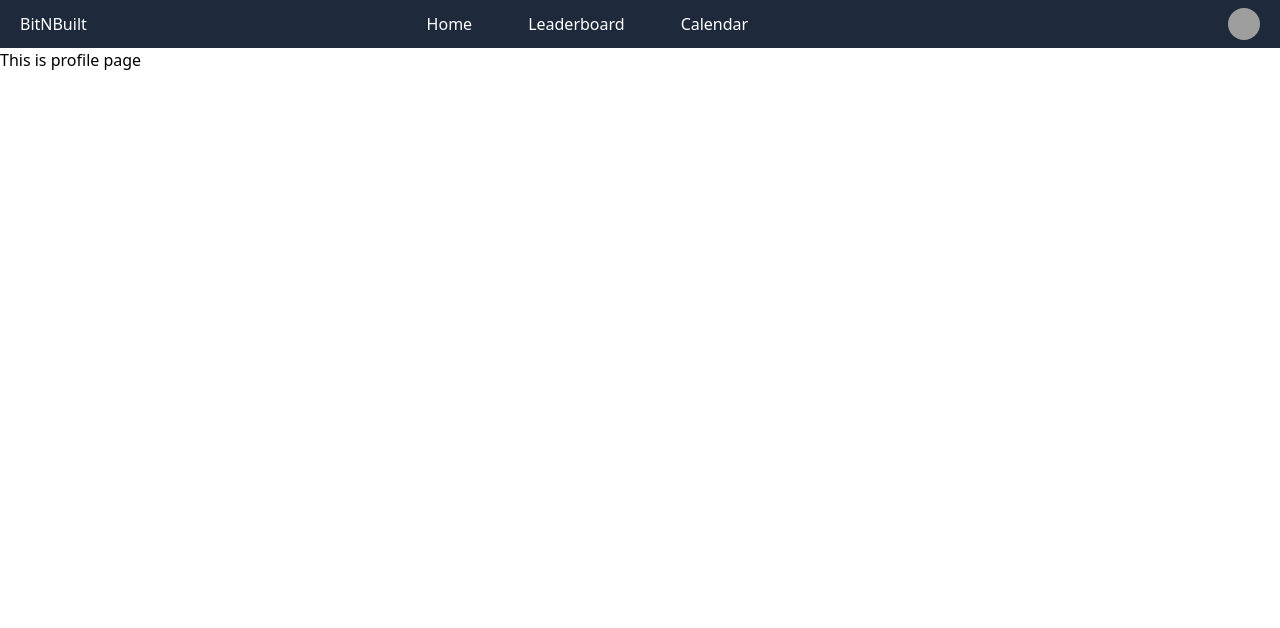
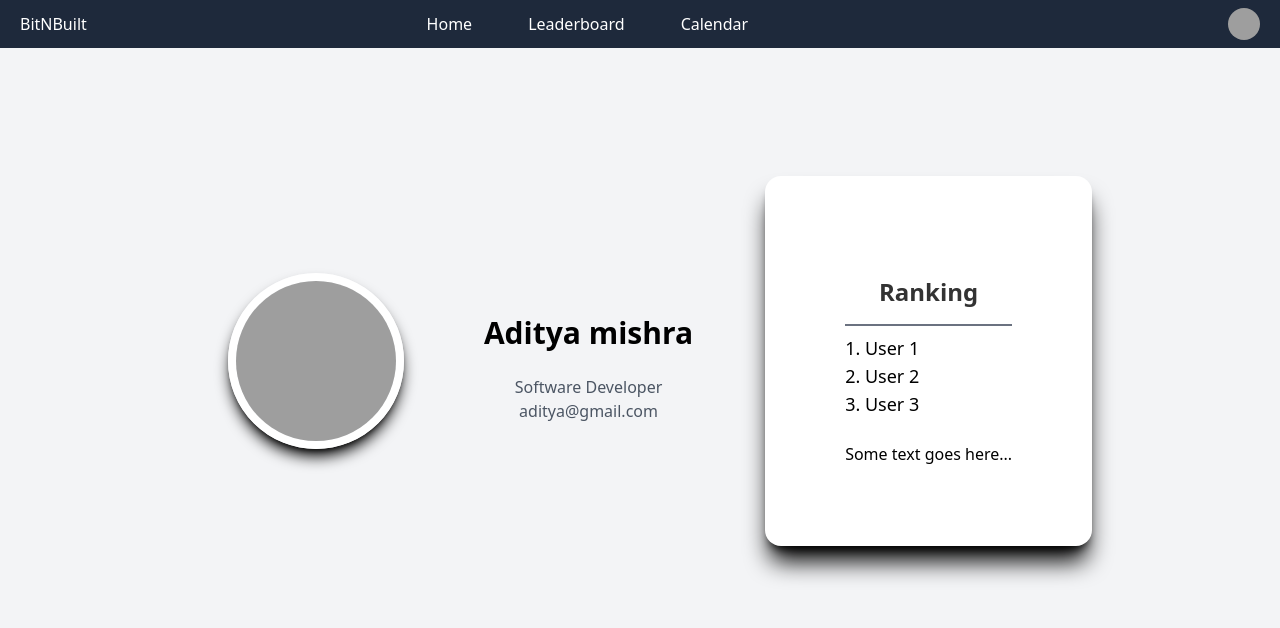
Before and after one commit to Aditya-1708/BITnBUILD-Project, a React (Create React App) app in the folder USERAPP/client/: page /profile in a window 1280 px wide. Shown: the top 628 px of the page. Built offline with nearby package versions, Linux system fonts and the light colour scheme; grey boxes are pictures that could not be loaded.

Commit message:
added profile page

```diff
--- a/USERAPP/client/src/App.js
+++ b/USERAPP/client/src/App.js
@@ -6,7 +6,7 @@ import Leaderboard from "./pages/Leaderboard";
 import MyCalendar from "./pages/MyCalendar";
 import Podium from "./pages/Podium";
 import Profilepage from "./pages/Profilepage";
-import StaticPage from "./pages/StaticPage";
+import RegisterPage from "./pages/RegisterPage";
 
 function App() {
   const [leaderboardData, setLeaderboardData] = useState([]);
@@ -59,7 +59,7 @@ function App() {
           <Route exact path="/calendar" element={<MyCalendar />}></Route>
           <Route exact path="/home" element={<Homepage/>}></Route>
           <Route exact path="/profile" element={<Profilepage/>} ></Route>
-          <Route exact path="/staticpage" element={<StaticPage/>} ></Route>
+          <Route exact path="/registerpage" element={<RegisterPage/>} ></Route>
         </Routes>
       </>
     </Router>
--- a/USERAPP/client/src/pages/MyCalendar.js
+++ b/USERAPP/client/src/pages/MyCalendar.js
@@ -21,7 +21,7 @@ const localizer = dateFnsLocalizer({
 const MyCalendar = () => {
   const [newEvent, setNewEvent] = useState({ title: "", start: "", end: "" });
   const [allEvents, setAllEvents] = useState([]);
-  const history = useNavigate();
+  const navigate = useNavigate();
 
   const handleAddEvent = () => {
     setAllEvents([...allEvents, newEvent]);
@@ -53,8 +53,8 @@ const MyCalendar = () => {
     },
   ];
 
-  const handleCardClick = () => {
-    history("/staticpage"); // Replace "/new-page" with the desired path
+  const handleCardClick = (card) => {
+    navigate(`/registerpage/`, { state: {card:card } });
   };
 
   return (
@@ -109,7 +109,7 @@ const MyCalendar = () => {
                 className="flex justify-start"
                 key={card.id}
                 style={{ marginBottom: "20px", cursor: "pointer" }}
-                onClick={handleCardClick}
+                onClick={() => handleCardClick(card)}
               >
                 <p>{card.content}</p>
               </div>
--- a/USERAPP/client/src/pages/Profilepage.js
+++ b/USERAPP/client/src/pages/Profilepage.js
@@ -1,11 +1,30 @@
-import React from 'react'
+import React from 'react';
 
-function Profilepage() {
+const Profilepage = () => {
     return (
-        <div>
-            This is profile page
+        <div className="flex flex-row py-32 justify-center bg-gray-100 ">
+            <div className="flex items-center ">
+                <div className=" shadow-black rounded-full overflow-hidden border-8 border-white shadow-lg mx-10  ">
+                    <img className="h-40 w-40 object-cover" src="#" alt="" />
+                </div>
+                <div className="mt-4  text-center py-8 px-10 flex flex-col">
+                    <h1 className="text-3xl font-semibold">Aditya mishra</h1>
+                    <br/>
+                    <p className="text-gray-600">Software Developer</p>
+                    <p className="text-gray-600">aditya@gmail.com</p>
+                </div>
+            </div>
+            <div className="bg-white px-20 py-20 rounded-2xl shadow-xl shadow-black ml-8 p-6 align-top">
+                <h2 className="text-2xl font-bold mb-4">Ranking</h2>
+                <div className="border-t-2 border-gray-500 py-2">
+                    <p class="text-lg">1. User 1</p>
+                    <p class="text-lg">2. User 2</p>
+                    <p class="text-lg">3. User 3</p>
+                </div>
+                <p className="mt-4">Some text goes here...</p>
+            </div>
         </div>
-    )
+    );
 }
 
-export default Profilepage
+export default Profilepage;
--- /dev/null
+++ b/USERAPP/client/src/pages/RegisterPage.js
@@ -0,0 +1,74 @@
+// import React from "react";
+
+// const RegisterPage = (this.props.) => {
+//   return (
+//     // <div className="container mx-auto py-8">
+//     //     <h1 className="text-3xl font-bold mb-4">Welcome to My Static Page</h1>
+//     //     <div className="bg-white p-6 rounded-lg shadow-md">
+//     //         {/* Placeholder for the image */}
+//     //         <div className="mb-4">
+//     //             {/* Placeholder image with fixed height */}
+//     //             <img src="https://via.placeholder.com/400x200" alt="Placeholder Image" className="w-full h-48 bg-gray-200 object-cover rounded-lg" />
+//     //         </div>
+//     //         <p>This is a read-only static page created using Tailwind CSS.</p>
+//     //         <p>Values fetched from the backend will appear here:</p>
+//     //         {/* Placeholder for fetched values */}
+//     //         <div className="mt-4 space-y-4">
+//     //             <div className="flex justify-between">
+//     //                 <p className="w-1/3 bg-gray-200 h-8"></p> {/* Placeholder for value */}
+//     //                 <p className="w-1/3 bg-gray-200 h-8"></p> {/* Placeholder for value */}
+//     //                 <p className="w-1/3 bg-gray-200 h-8"></p> {/* Placeholder for value */}
+//     //             </div>
+//     //             <div className="flex justify-between">
+//     //                 <p className="w-1/2 bg-gray-200 h-8"></p> {/* Placeholder for value */}
+//     //                 <p className="w-1/2 bg-gray-200 h-8"></p> {/* Placeholder for value */}
+//     //             </div>
+//     //             {/* Add more placeholders as needed */}
+//     //         </div>
+//     //     </div>
+//     // </div>
+
+//   );
+// };
+
+// export default RegisterPage;
+
+
+
+import React from 'react';
+import { useLocation } from 'react-router-dom';
+
+function RegisterPage() {
+  const location=useLocation();
+  console.log(location.state)
+  return (
+<>
+      <div className="flex flex-col justify-center text-center">
+        <div>
+          <h1>Welcome to my Static Page</h1>
+        </div>
+        <div style={{ margin: "10px 10px 0px 0px" }}>
+          <img
+            style={{ width: "100vw", height: "50vh" }}
+            src={location.state.card.imageUrl}
+            alt="Image1"
+          />
+        </div>
+        <div style={{ marginLeft: "20px" }} className="flex justify-start">
+          <p>{location.state.card.title}</p>
+        </div>
+        <div style={{ marginLeft: "20px" }} className="flex justify-start">
+          <p>{location.state.card.content}</p>
+        </div>
+        <div style={{ marginLeft: "20px" }} className="flex justify-start">
+          <p>Event type,date,time and venue</p>
+        </div>
+        <div style={{marginTop:"20px"}}>
+          <p>Frequently Asked questions</p>
+        </div>
+      </div>
+    </>
+  )
+}
+
+export default RegisterPage
--- a/USERAPP/client/src/pages/StaticPage.js
+++ /dev/null
@@ -1,33 +0,0 @@
-import React from 'react';
-
-const StaticPage = () => {
-    return (
-        <div className="container mx-auto py-8">
-            <h1 className="text-3xl font-bold mb-4">Welcome to My Static Page</h1>
-            <div className="bg-white p-6 rounded-lg shadow-md">
-                {/* Placeholder for the image */}
-                <div className="mb-4">
-                    {/* Placeholder image with fixed height */}
-                    <img src="https://via.placeholder.com/400x200" alt="Placeholder Image" className="w-full h-48 bg-gray-200 object-cover rounded-lg" />
-                </div>
-                <p>This is a read-only static page created using Tailwind CSS.</p>
-                <p>Values fetched from the backend will appear here:</p>
-                {/* Placeholder for fetched values */}
-                <div className="mt-4 space-y-4">
-                    <div className="flex justify-between">
-                        <p className="w-1/3 bg-gray-200 h-8"></p> {/* Placeholder for value */}
-                        <p className="w-1/3 bg-gray-200 h-8"></p> {/* Placeholder for value */}
-                        <p className="w-1/3 bg-gray-200 h-8"></p> {/* Placeholder for value */}
-                    </div>
-                    <div className="flex justify-between">
-                        <p className="w-1/2 bg-gray-200 h-8"></p> {/* Placeholder for value */}
-                        <p className="w-1/2 bg-gray-200 h-8"></p> {/* Placeholder for value */}
-                    </div>
-                    {/* Add more placeholders as needed */}
-                </div>
-            </div>
-        </div>
-    );
-}
-
-export default StaticPage;
```
